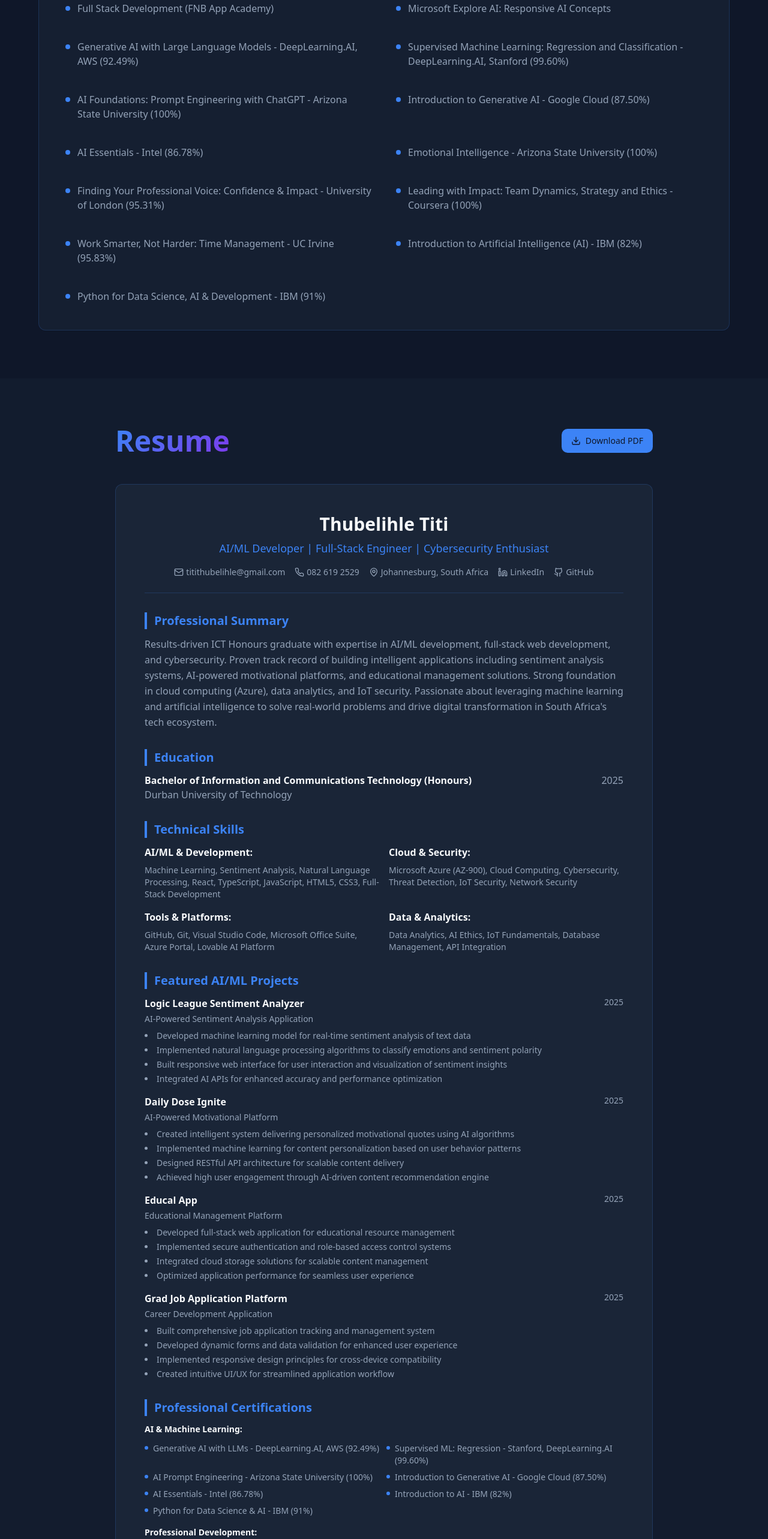
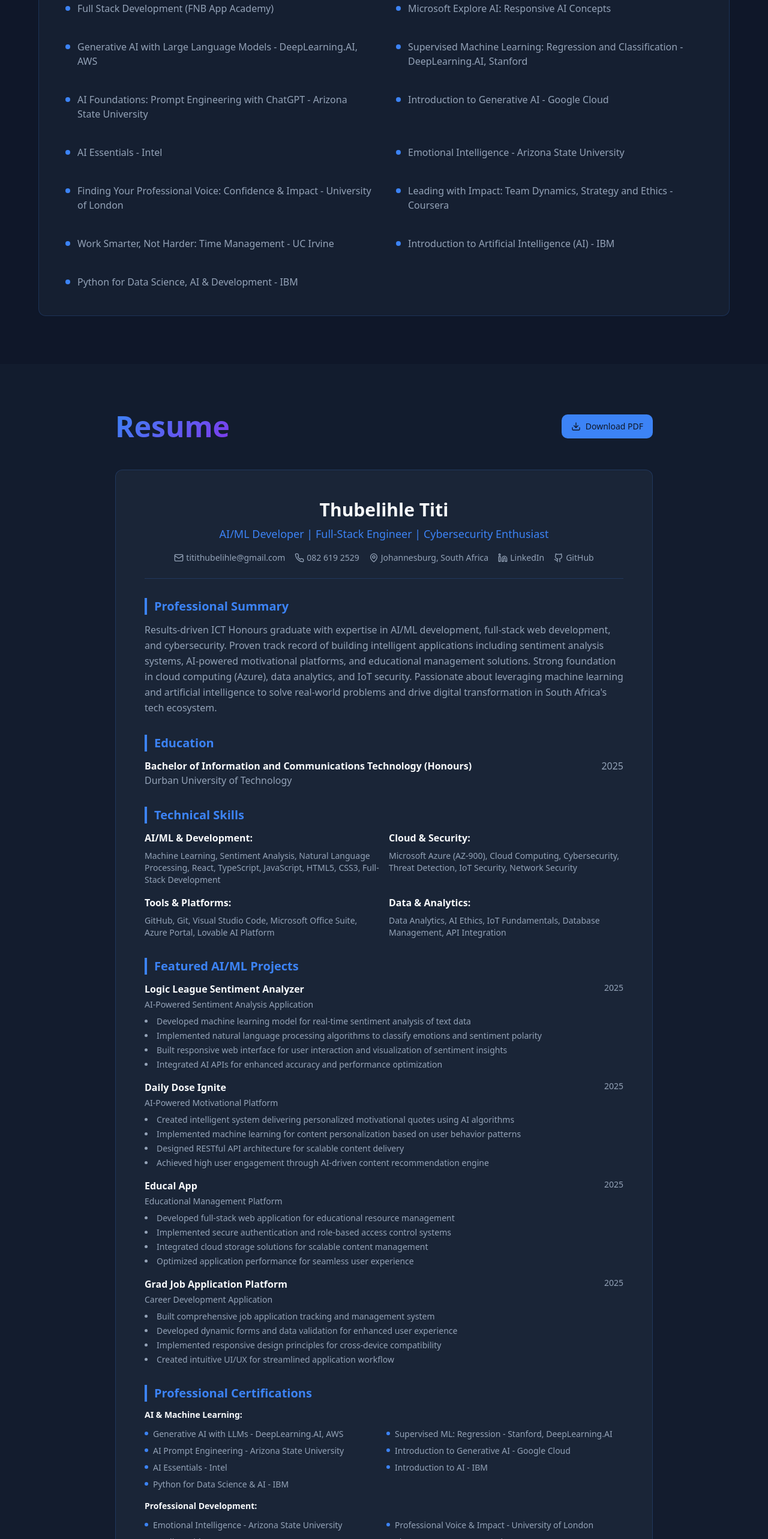
Before and after one commit to Thubellihle/ml-portfolio-launchpad, a React (Vite) app: page / in a window 1280 px wide. Shown: the part 4027-6593 px from the top of the page at 60% size. Built offline with nearby package versions, Linux system fonts and the light colour scheme; the HTML template or start-up script is replaced by a standard one.

Commit message:
Remove percentages from certifications

```diff
--- a/src/components/Resume.tsx
+++ b/src/components/Resume.tsx
@@ -201,31 +201,31 @@ const Resume = () => {
               <div className="grid md:grid-cols-2 gap-2 text-sm">
                 <div className="flex items-start gap-2">
                   <div className="h-1.5 w-1.5 rounded-full bg-primary mt-1.5 flex-shrink-0" />
-                  <p className="text-muted-foreground">Generative AI with LLMs - DeepLearning.AI, AWS (92.49%)</p>
+                  <p className="text-muted-foreground">Generative AI with LLMs - DeepLearning.AI, AWS</p>
                 </div>
                 <div className="flex items-start gap-2">
                   <div className="h-1.5 w-1.5 rounded-full bg-primary mt-1.5 flex-shrink-0" />
-                  <p className="text-muted-foreground">Supervised ML: Regression - Stanford, DeepLearning.AI (99.60%)</p>
+                  <p className="text-muted-foreground">Supervised ML: Regression - Stanford, DeepLearning.AI</p>
                 </div>
                 <div className="flex items-start gap-2">
                   <div className="h-1.5 w-1.5 rounded-full bg-primary mt-1.5 flex-shrink-0" />
-                  <p className="text-muted-foreground">AI Prompt Engineering - Arizona State University (100%)</p>
+                  <p className="text-muted-foreground">AI Prompt Engineering - Arizona State University</p>
                 </div>
                 <div className="flex items-start gap-2">
                   <div className="h-1.5 w-1.5 rounded-full bg-primary mt-1.5 flex-shrink-0" />
-                  <p className="text-muted-foreground">Introduction to Generative AI - Google Cloud (87.50%)</p>
+                  <p className="text-muted-foreground">Introduction to Generative AI - Google Cloud</p>
                 </div>
                 <div className="flex items-start gap-2">
                   <div className="h-1.5 w-1.5 rounded-full bg-primary mt-1.5 flex-shrink-0" />
-                  <p className="text-muted-foreground">AI Essentials - Intel (86.78%)</p>
+                  <p className="text-muted-foreground">AI Essentials - Intel</p>
                 </div>
                 <div className="flex items-start gap-2">
                   <div className="h-1.5 w-1.5 rounded-full bg-primary mt-1.5 flex-shrink-0" />
-                  <p className="text-muted-foreground">Introduction to AI - IBM (82%)</p>
+                  <p className="text-muted-foreground">Introduction to AI - IBM</p>
                 </div>
                 <div className="flex items-start gap-2">
                   <div className="h-1.5 w-1.5 rounded-full bg-primary mt-1.5 flex-shrink-0" />
-                  <p className="text-muted-foreground">Python for Data Science & AI - IBM (91%)</p>
+                  <p className="text-muted-foreground">Python for Data Science & AI - IBM</p>
                 </div>
               </div>
             </div>
@@ -235,19 +235,19 @@ const Resume = () => {
               <div className="grid md:grid-cols-2 gap-2 text-sm">
                 <div className="flex items-start gap-2">
                   <div className="h-1.5 w-1.5 rounded-full bg-primary mt-1.5 flex-shrink-0" />
-                  <p className="text-muted-foreground">Emotional Intelligence - Arizona State University (100%)</p>
+                  <p className="text-muted-foreground">Emotional Intelligence - Arizona State University</p>
                 </div>
                 <div className="flex items-start gap-2">
                   <div className="h-1.5 w-1.5 rounded-full bg-primary mt-1.5 flex-shrink-0" />
-                  <p className="text-muted-foreground">Professional Voice & Impact - University of London (95.31%)</p>
+                  <p className="text-muted-foreground">Professional Voice & Impact - University of London</p>
                 </div>
                 <div className="flex items-start gap-2">
                   <div className="h-1.5 w-1.5 rounded-full bg-primary mt-1.5 flex-shrink-0" />
-                  <p className="text-muted-foreground">Leading with Impact - Coursera (100%)</p>
+                  <p className="text-muted-foreground">Leading with Impact - Coursera</p>
                 </div>
                 <div className="flex items-start gap-2">
                   <div className="h-1.5 w-1.5 rounded-full bg-primary mt-1.5 flex-shrink-0" />
-                  <p className="text-muted-foreground">Time Management - UC Irvine (95.83%)</p>
+                  <p className="text-muted-foreground">Time Management - UC Irvine</p>
                 </div>
               </div>
             </div>
--- a/src/components/Skills.tsx
+++ b/src/components/Skills.tsx
@@ -30,17 +30,17 @@ const Skills = () => {
     "Microsoft Azure Fundamentals (AZ900)",
     "Full Stack Development (FNB App Academy)",
     "Microsoft Explore AI: Responsive AI Concepts",
-    "Generative AI with Large Language Models - DeepLearning.AI, AWS (92.49%)",
-    "Supervised Machine Learning: Regression and Classification - DeepLearning.AI, Stanford (99.60%)",
-    "AI Foundations: Prompt Engineering with ChatGPT - Arizona State University (100%)",
-    "Introduction to Generative AI - Google Cloud (87.50%)",
-    "AI Essentials - Intel (86.78%)",
-    "Emotional Intelligence - Arizona State University (100%)",
-    "Finding Your Professional Voice: Confidence & Impact - University of London (95.31%)",
-    "Leading with Impact: Team Dynamics, Strategy and Ethics - Coursera (100%)",
-    "Work Smarter, Not Harder: Time Management - UC Irvine (95.83%)",
-    "Introduction to Artificial Intelligence (AI) - IBM (82%)",
-    "Python for Data Science, AI & Development - IBM (91%)",
+    "Generative AI with Large Language Models - DeepLearning.AI, AWS",
+    "Supervised Machine Learning: Regression and Classification - DeepLearning.AI, Stanford",
+    "AI Foundations: Prompt Engineering with ChatGPT - Arizona State University",
+    "Introduction to Generative AI - Google Cloud",
+    "AI Essentials - Intel",
+    "Emotional Intelligence - Arizona State University",
+    "Finding Your Professional Voice: Confidence & Impact - University of London",
+    "Leading with Impact: Team Dynamics, Strategy and Ethics - Coursera",
+    "Work Smarter, Not Harder: Time Management - UC Irvine",
+    "Introduction to Artificial Intelligence (AI) - IBM",
+    "Python for Data Science, AI & Development - IBM",
   ];
 
   return (
```
